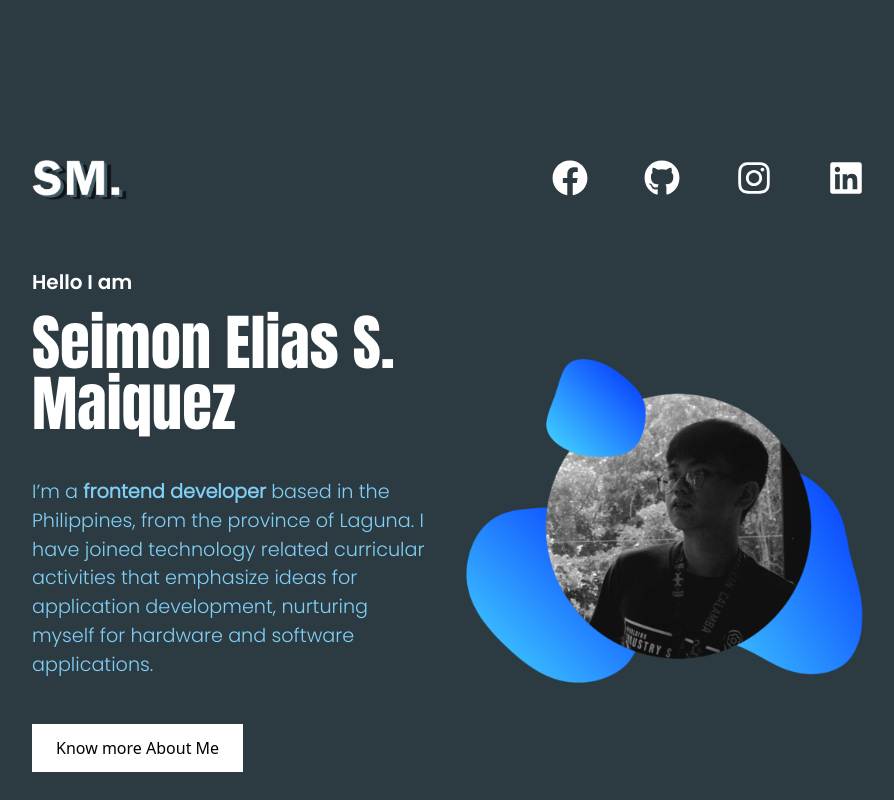
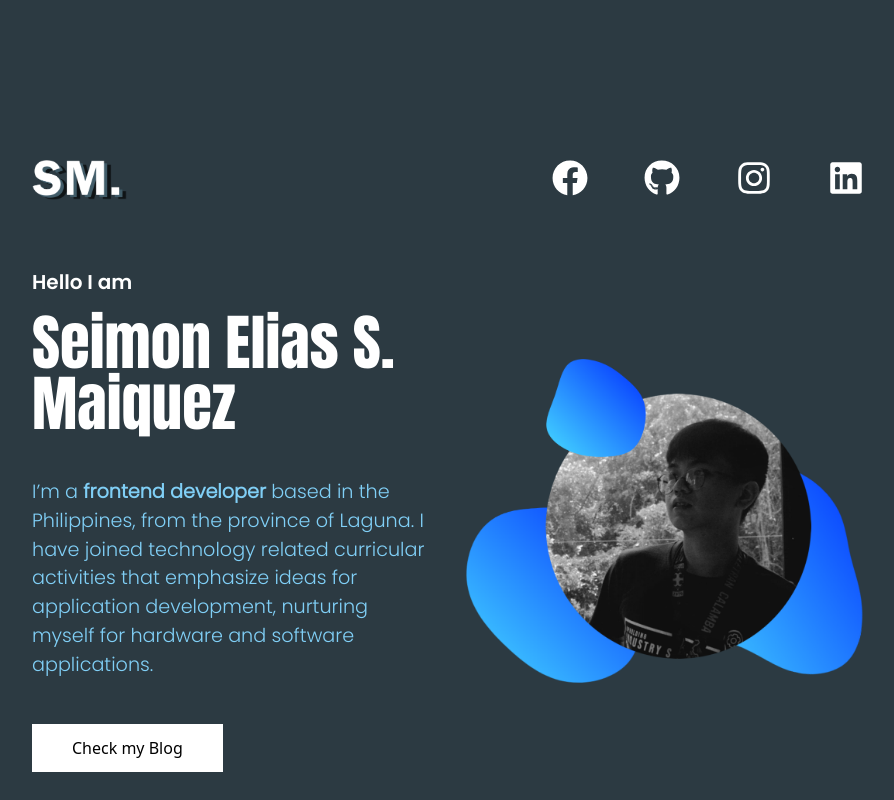
Before and after one commit to FumI4096/Portfolio, a React (Vite) app: page / in a window 1280 px wide. Shown: the top 800 px of the page, without its empty margins (192-1086 px from the left). Built offline with nearby package versions, Linux system fonts and the light colour scheme.

Commit message:
feat: add routing functionalities

```diff
--- a/client/src/App.tsx
+++ b/client/src/App.tsx
@@ -1,11 +1,13 @@
+import { BrowserRouter, Routes, Route } from 'react-router-dom'
 import Home from './pages/Home';
 import Contacts from './pages/Contacts';
 import Footer from './pages/Footer';
 import Stack from './pages/Stack';
 import Certificates from './pages/Certificates';
 import Projects from './pages/Projects';
+import Blog from './pages/Blog'
 
-export default function App() {
+function MainHome(){
   return (
     <>
       <Home />
@@ -27,3 +29,14 @@ export default function App() {
     </>
   )
 }
+
+export default function App() {
+  return (
+    <BrowserRouter>
+      <Routes>
+        <Route path="/" element={<MainHome/>} />
+        <Route path="/blog" element={<Blog />} />
+      </Routes>
+    </BrowserRouter>
+  )
+}
--- a/client/src/pages/Home.tsx
+++ b/client/src/pages/Home.tsx
@@ -1,4 +1,5 @@
 import Icon from '../assets/images/icon.png';
+import { Link } from 'react-router-dom';
 import { FaFacebook, FaGithub, FaInstagram, FaLinkedin } from "react-icons/fa";
 import MimonImage from '../assets/images/mimonimage.png'
 
@@ -29,7 +30,7 @@ function Home(){
                     <span className='font-poppins-semibold text-white text-3xl max-2xl:text-xl max-sm:text-lg'>Hello I am</span>
                     <span className='font-anton-regular text-7xl text-white secondary-blue-2 mb-7 max-2xl:text-[3.80rem] max-lg:text-center max-xl:text-[3.50rem] max-sm:text-[3.10rem]'>Seimon Elias S. Maiquez</span>
                     <span className='font-poppins-light text-secondary-blue-2 text-[1.25rem] max-2xl:mb-7 max-2xl:text-[1.20rem] max-xl:text-[1.10rem] max-lg:text-center max-sm:text-[1rem]'>I’m a <span className='font-bold'>frontend developer</span> based in the Philippines, from the province of Laguna. I have joined technology related curricular activities that emphasize ideas for application development, nurturing myself for hardware and software applications.</span>
-                    <a href="" className='h-auto w-auto px-6 self-end py-3 bg-white max-2xl:self-start max-lg:self-center'>Know more About Me</a>
+                    <Link to="/blog" className='h-auto w-auto px-10 self-end py-3 bg-white max-2xl:self-start max-lg:self-center'>Check my Blog</Link>
                 </div>
                 <aside className='basis-full max-xl:basis-[1100px] max-lg:basis-full'>
                     <img src={MimonImage} alt="Seimon's Image"/>
```
